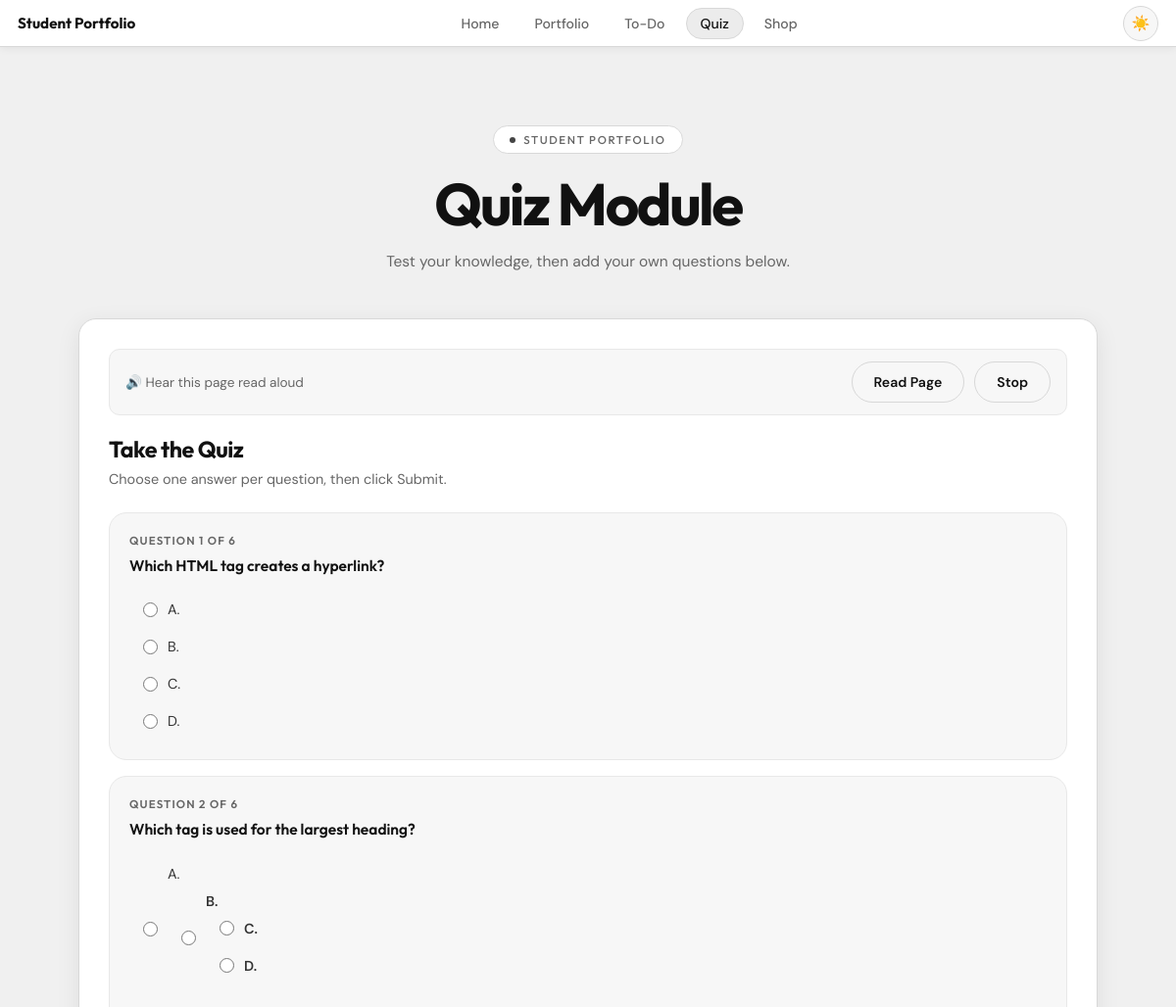
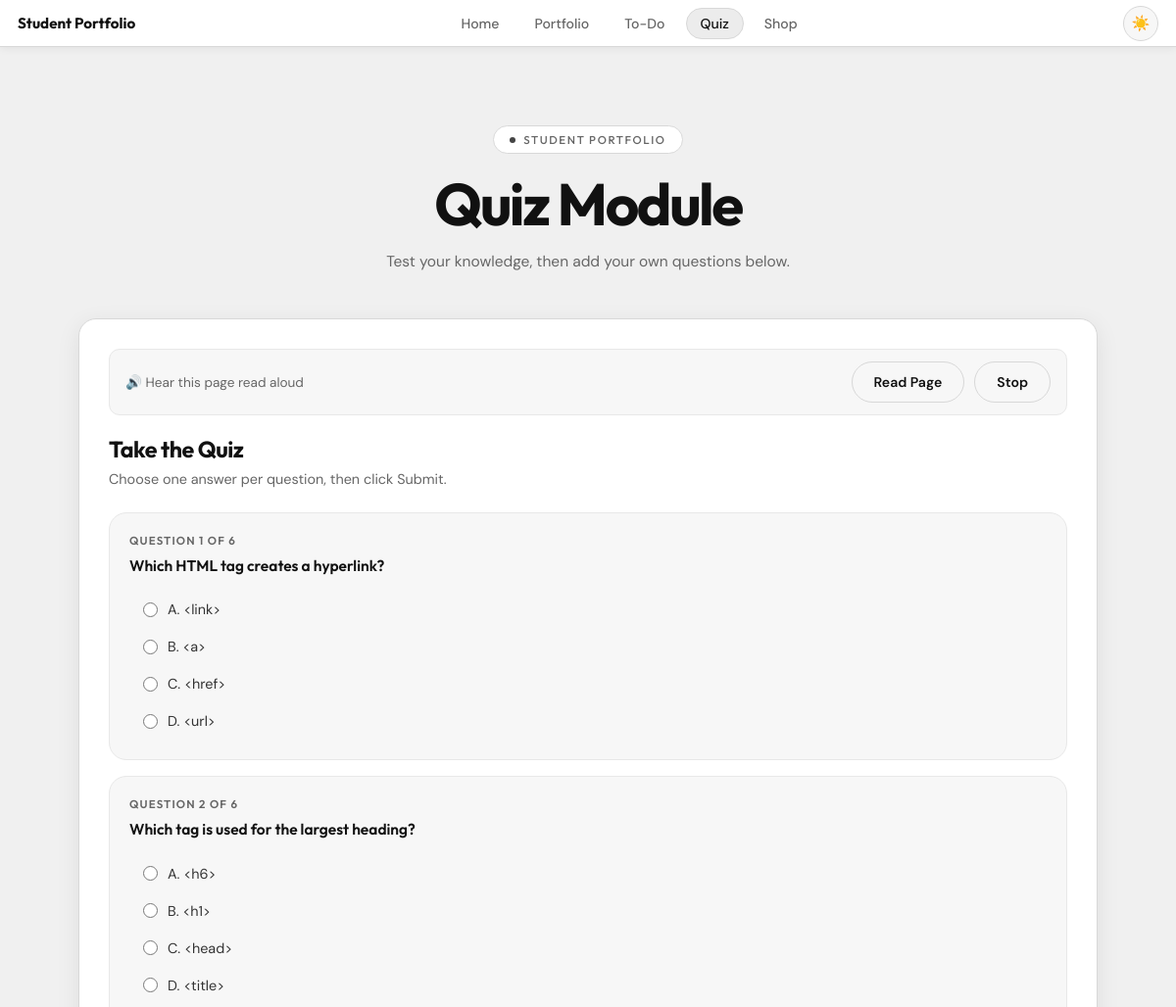
Before and after one commit to Gntavya/Portfolio, an Electron app: page quiz.html in a window 1200 px wide. Shown: the top 1028 px of the page at 98% size. Drawn offline with Linux system fonts and the light colour scheme.

Commit message:
Add files via upload

```diff
--- a/quiz.html
+++ b/quiz.html
@@ -152,12 +152,10 @@
         card.innerHTML = `
           <div class="q-num">Question ${i+1} of ${getAllQuestions().length}</div>
           <div class="q-text">${q.text}</div>
-          ${q.options.map((opt, oi) => `
-            <label>
-              <input type="radio" name="q${i}" value="${oi}"/>
-              <span>${letters[oi]}. ${opt}</span>
-            </label>
-          `).join('')}
+          ${q.options.map((opt, oi) => {
+            const safe = opt.replace(/&/g,'&amp;').replace(/</g,'&lt;').replace(/>/g,'&gt;');
+            return `<label><input type="radio" name="q${i}" value="${oi}"/><span>${letters[oi]}. ${safe}</span></label>`;
+          }).join('')}
         `;
         form.appendChild(card);
       });
```
